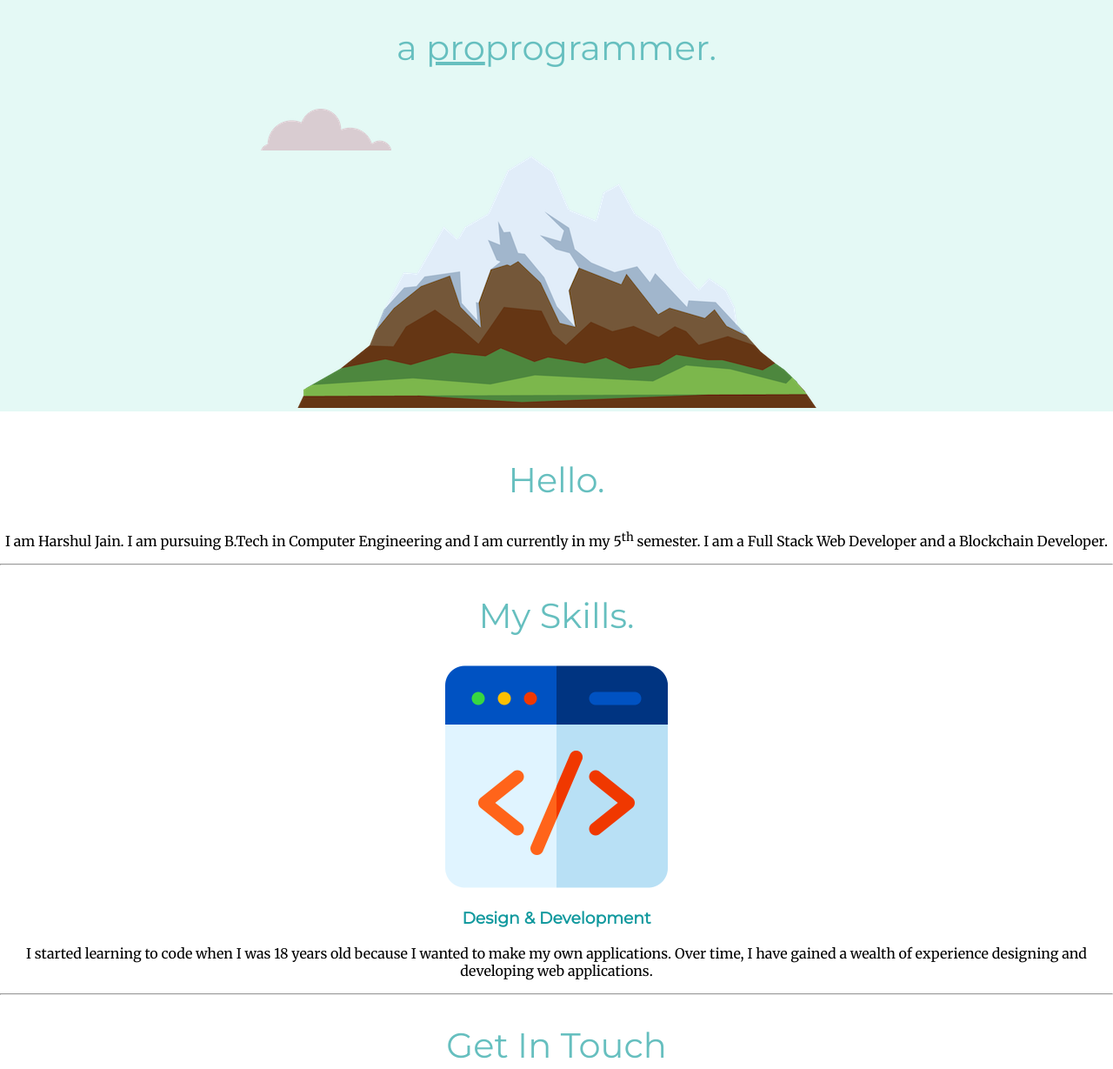
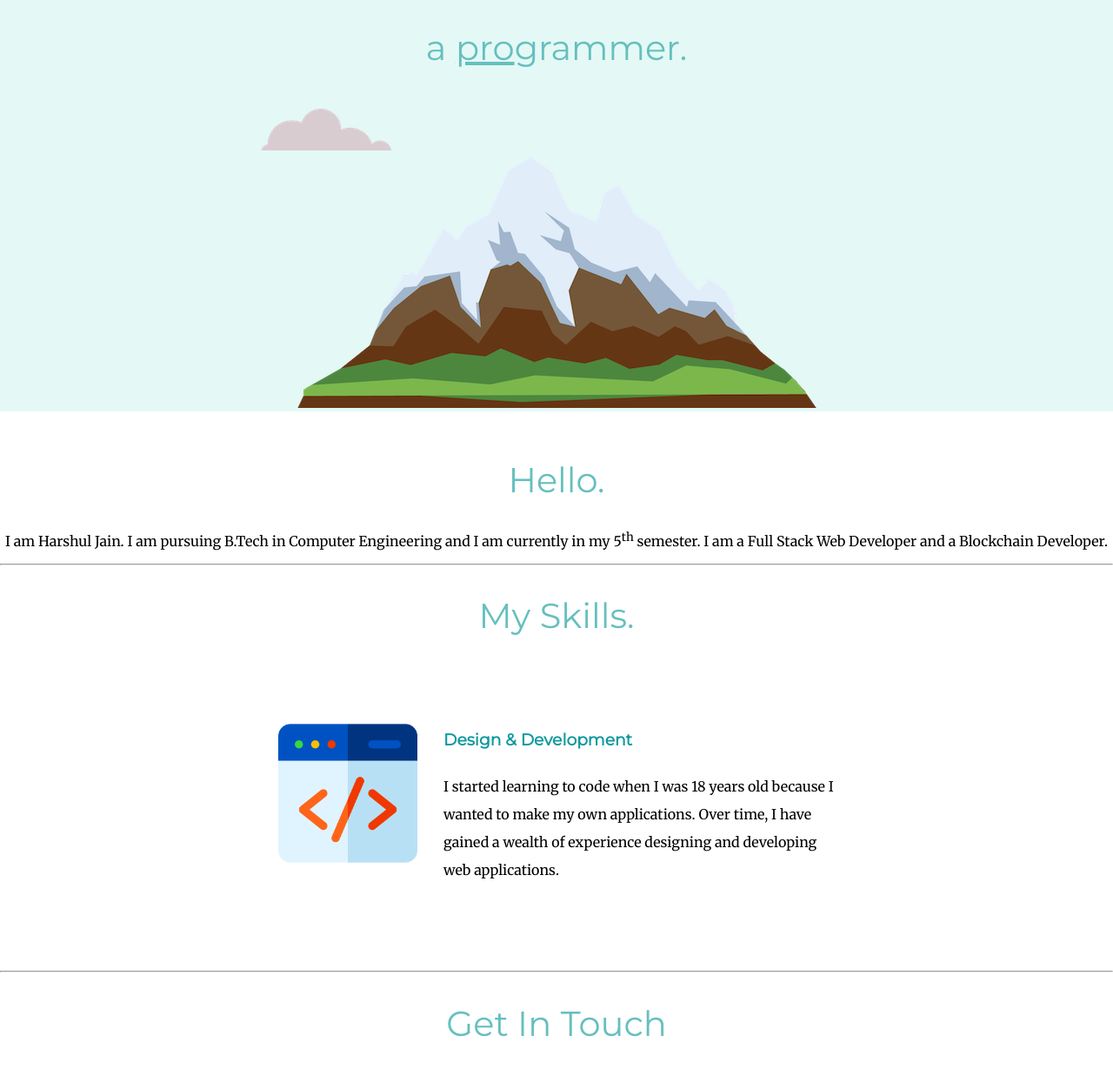
Before and after one commit to Harshul02/Full-Stack-Web-Dev, a plain HTML site: page CSS-My Site/index.html in a window 1280 px wide. Shown: the part 333-1562 px from the top of the page at 87% size. Drawn offline with Linux system fonts and the light colour scheme.

Commit message:
Added Float

```diff
--- a/CSS-My Site/css/style.css
+++ b/CSS-My Site/css/style.css
@@ -38,6 +38,17 @@ a{
     padding-top: 100px;
 }
 
+.skill-row{
+    width: 50%;
+    margin: 100px auto  100px auto;
+    text-align: left;
+    line-height: 2;
+}
+
+.pro{
+    text-decoration: underline;
+}
+
 .top-cloud{
     position: absolute;
     right: 300px;
@@ -50,7 +61,13 @@ a{
     bottom: 300px;
 }
 
-.design-img{
-    height: 20%;
-    width: 20%;
+.code-img{
+    width: 25%;
+    float: left;
+    margin-right: 30px;
 }
+.chilli-img{
+    width: 25%;
+    float: right;
+    margin-left: 30px;
+}
--- a/CSS-My Site/index.html
+++ b/CSS-My Site/index.html
@@ -15,7 +15,7 @@
 <div class="top-container">
     <img class="top-cloud" src="images/cloud.png" alt="cloud-img">
     <h1>I'm Harshul.</h1>
-    <h2>a <span><u>pro</u></span>programmer.</h2>
+    <h2>a <span class="pro">pro</span>grammer.</h2>
     <img class="bottom-cloud" src="images/cloud.png" alt="cloud-img">
     <img src="images/mountain.png" alt="mountain-img">
 </div>
@@ -29,7 +29,7 @@
     <div class="skills">
       <h2>My Skills.</h2>
       <div class="skill-row">
-        <img class="design-img" src="skill.png" alt="design-img">
+        <img class="code-img" src="skill.png" alt="code-img">
         <h3>Design & Development</h3>
         <p>I started learning to code when I was 18 years old because I wanted to make my own applications. Over time, I have gained a wealth of experience designing and developing web applications.</p>
       </div>
```
